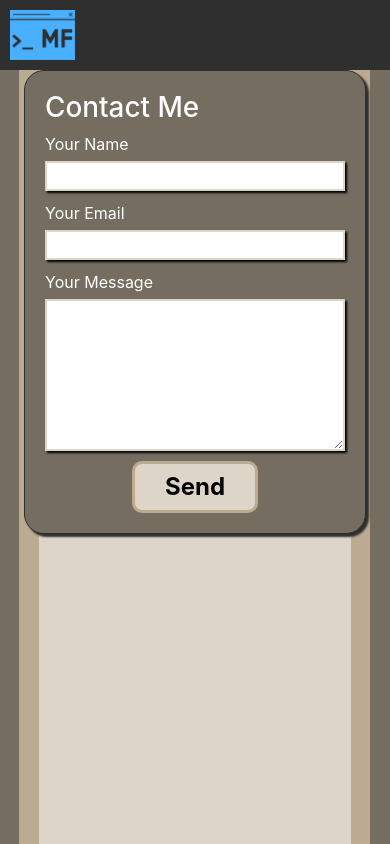
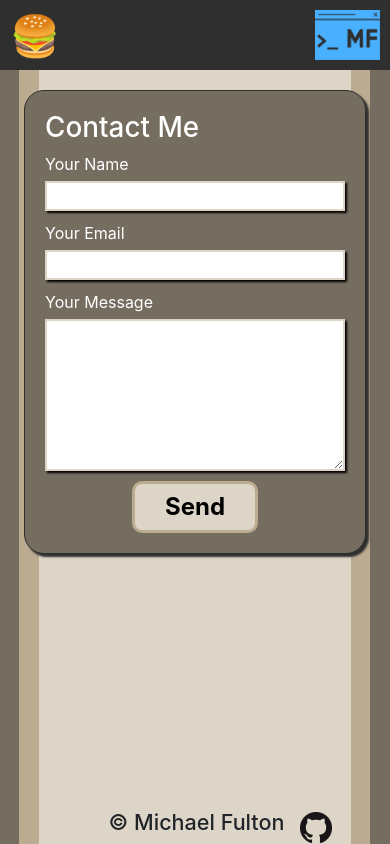
Before and after one commit to dwareb/MFultonPortfolio, a React (Create React App) app: page /MFultonPortfolio/Contact in a window 390 px wide. Built offline with nearby package versions, Linux system fonts and the light colour scheme.

Commit message:
Modified navbar some, added small footer.

```diff
--- a/src/App.js
+++ b/src/App.js
@@ -6,6 +6,7 @@ import Contact from './components/Contact';
 import About from './components/About';
 import PreviousWork from './components/PreviousWork';
 import Projects from './components/Projects';
+import Footer from './components/Footer';
 
 function App() {
   return (
@@ -25,6 +26,7 @@ function App() {
           </Routes>
         </div>
       </Router>
+      <Footer/>
     </div>
   );
 }
--- /dev/null
+++ b/src/components/Footer.jsx
@@ -0,0 +1,20 @@
+import React from 'react';
+import '../styles/Footer.css';
+
+const Footer = () => {
+  return (
+    <footer className="footer">
+      <div className="footer-container">
+        <h4 id="name-plate">© Michael Fulton</h4>
+        <a href="https://github.com/dwareb/" id="github-link">
+          <img
+            src={process.env.PUBLIC_URL + '/images/gitHub-mark-32px.png'}
+            alt="Github Mark"
+          />
+        </a>
+      </div>
+    </footer>
+  );
+};
+
+export default Footer;
--- a/src/components/Navbar.jsx
+++ b/src/components/Navbar.jsx
@@ -10,6 +10,7 @@ const Navbar = () => {
 
   return (
     <nav className="navbar nav-bar base">
+      <h1 className={(expand ? 'active ': '') + 'hamburger'} onClick={handleExpand}>🍔</h1>
       <img
         src={process.env.PUBLIC_URL + '/images/mflogolight.png'}
         height="50"
--- a/src/components/PreviousWork.jsx
+++ b/src/components/PreviousWork.jsx
@@ -10,13 +10,6 @@ const PreviousWork = () => {
         <div className="column">
           <ArticleDark className="article-body" heading="Work Experience">
             <p>For the last 10 years I've worked for Intel here in Oregon.</p>
-            <img
-              className="resume-img"
-              src={process.env.PUBLIC_URL + '/images/intellogo.png'}
-              alt="Intel Corporate Logo"
-              text="Intel"
-              style={{ width: 200 }}
-            />
             <p>
               Starting out I worked in the chip factory as a technician where I
               learned tons of skills running performing maintenance on equipment
@@ -30,14 +23,21 @@ const PreviousWork = () => {
               technical support for the software that the factory is built on.
               Here I learned how to troubleshoot a vast array of issues on
               software systems as diverse as you might imagine. Systems include
-              databases, networking, and custom software that is under constant
-              development of all varieties within a semiconductor factory. Here
-              I am team lead, and have been responsible for personally training
-              my entire shift up to being extremely successful. Additionally
-              I've driven cultural changes that empower my co-workers to be able
-              to more effectively execute on their job via elimination of siloed
+              networking, operating systems, and custom software of all
+              varieties that is under constant development. In this position I
+              am team lead, and have been responsible for personally training my
+              entire shift up to being extremely successful. Additionally I've
+              driven cultural changes that empower my co-workers to be able to
+              more effectively execute on their job via elimination of siloed
               knowledge and skills.
             </p>
+            <img
+              className="resume-img"
+              src={process.env.PUBLIC_URL + '/images/intellogo.png'}
+              alt="Intel Corporate Logo"
+              text="Intel"
+              style={{ width: 200 }}
+            />
           </ArticleDark>
           <Article className="article-body" heading="Education">
             <p>
--- a/src/styles/Background.css
+++ b/src/styles/Background.css
@@ -13,14 +13,12 @@
   );
   min-height: calc(100vh);
   overflow: hidden;
+  position: relative;
+  padding-top: 75px;
+  padding-bottom: 3em;
 }
-
-.main-area {
-  margin-top: 70px;
-}
-
 @media screen and (max-width: 800px) {
-  .main-area {
-    margin-top: 0px;
+  .main-window{
+    padding-top: 0;
   }
 }
--- a/src/styles/Contact.css
+++ b/src/styles/Contact.css
@@ -4,6 +4,7 @@
   border-radius: 20px;
   box-shadow: 3px 3px 2px var(--dark-gray);
   border: 1px solid var(--dark-gray);
+  margin-top: 20px;
 }
 .form-header{
   color: var(--white);
--- /dev/null
+++ b/src/styles/Footer.css
@@ -0,0 +1,25 @@
+.footer {
+  margin-top: 20px;
+  position: absolute;
+  bottom: 0;
+  width: 100vw;
+  height: 3em;
+  display: flex;
+  justify-content: center;
+}
+
+.footer-container{
+  display: flex;
+  justify-content: right;
+  align-items: end;
+  width: 70%;
+}
+
+#name-plate{
+  display: inline;
+  margin-right: 15px;
+}
+
+#github-link{
+  display:inline;
+}
--- a/src/styles/Navbar.css
+++ b/src/styles/Navbar.css
@@ -45,6 +45,10 @@
   border-bottom: 4px dashed var(--light-blue);
 }
 
+.hamburger{
+  display: none;
+}
+
 @media screen and (max-width: 800px) {
   .mobile-logo {
     cursor: pointer;
@@ -59,6 +63,8 @@
   .nav-bar {
     width: 100%;
     position: relative;
+    z-index: 8;
+    justify-content: space-between;
   }
 
   .nav-menu {
@@ -72,11 +78,11 @@
     transition: all 0.5s ease;
     background-color: var(--dark-gray);
     min-height: 35vh;
-    z-index: 1;
+    z-index: -1;
   }
 
   .nav-menu.active {
-    left: 0;
+    left: 0px;
     opacity: 1;
     transition: all 0.5s ease;
     z-index: 1;
@@ -93,6 +99,21 @@
     border-left: 4px dashed var(--light-blue);
     border-right: 4px dashed var(--light-blue);
   }
+
+  .hamburger{
+    display: flex;
+    transition: all 0.5s ;
+    margin: 3px 0px 0px 10px;
+    font-size: 40px;
+  }
+
+  .hamburger:hover{
+    cursor: pointer;
+  }
+
+  .hamburger.active{
+    transform: rotate(0.25turn);
+  }
 }
 
 .list-item {
```
Also changed, not shown: public/images/github-mark-32px.png (added).
